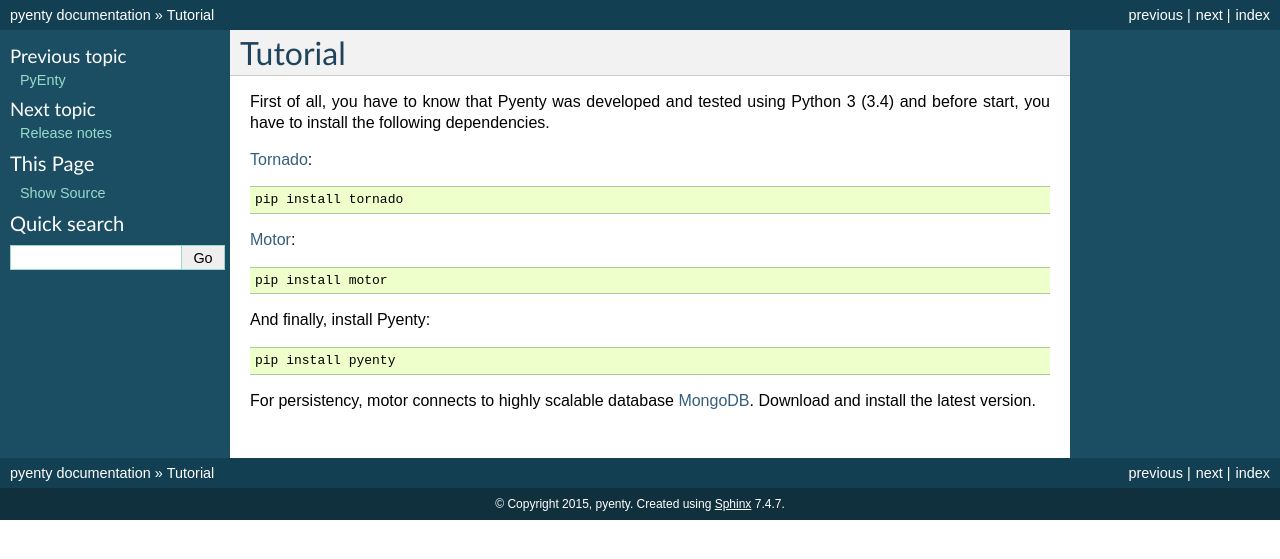
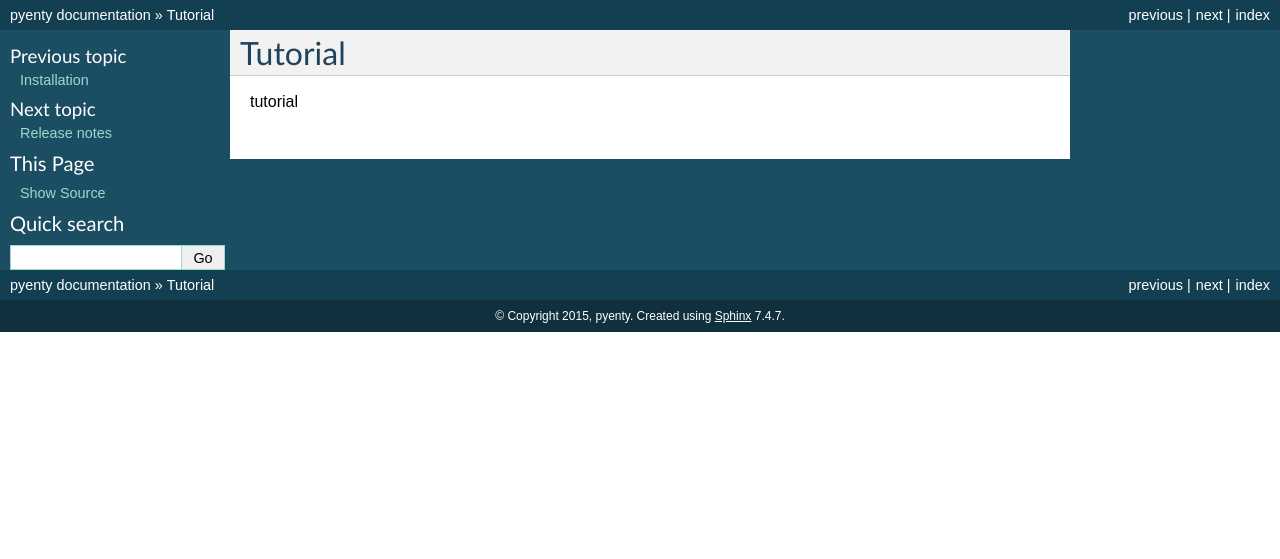
Before and after one commit to leodesouza/pyenty, a Sphinx documentation site: the page built from doc/tutorial.rst, in a window 1280 px wide. Shown: the top 559 px of the page. Built offline with Sphinx 7.4.7, drawn with Linux system fonts in a browser that asks for light colours.

Commit message:
writing some new lines for docs

```diff
--- a/doc/index.rst
+++ b/doc/index.rst
@@ -58,7 +58,8 @@ Writing some coroutine functions::
 
 
 .. toctree::
-   :maxdepth: 2
+   :maxdepth: 3
 
+   installation
    tutorial
    releasenotes
--- a/doc/tutorial.rst
+++ b/doc/tutorial.rst
@@ -7,24 +7,7 @@ Tutorial
 ====================================
 
 
-First of all, you have to know that Pyenty was developed and tested using Python 3 (3.4)
-and before start, you have to install the following dependencies.
-
-`Tornado <https://github.com/tornadoweb/tornado/>`_::
-
-    pip install tornado
-
-`Motor <https://github.com/mongodb/motor/>`_::
-
-    pip install motor
-
-And finally, install Pyenty::
-
-    pip install pyenty
-
-
-For persistency, motor connects to highly scalable database `MongoDB <http://www.mongodb.org//>`_.
-Download and install the latest version.
+tutorial
 
 .. toctree::
    :maxdepth: 1
```
Also changed, not shown: doc/installation.rst (added, +30 -0 lines), 10 other files.
